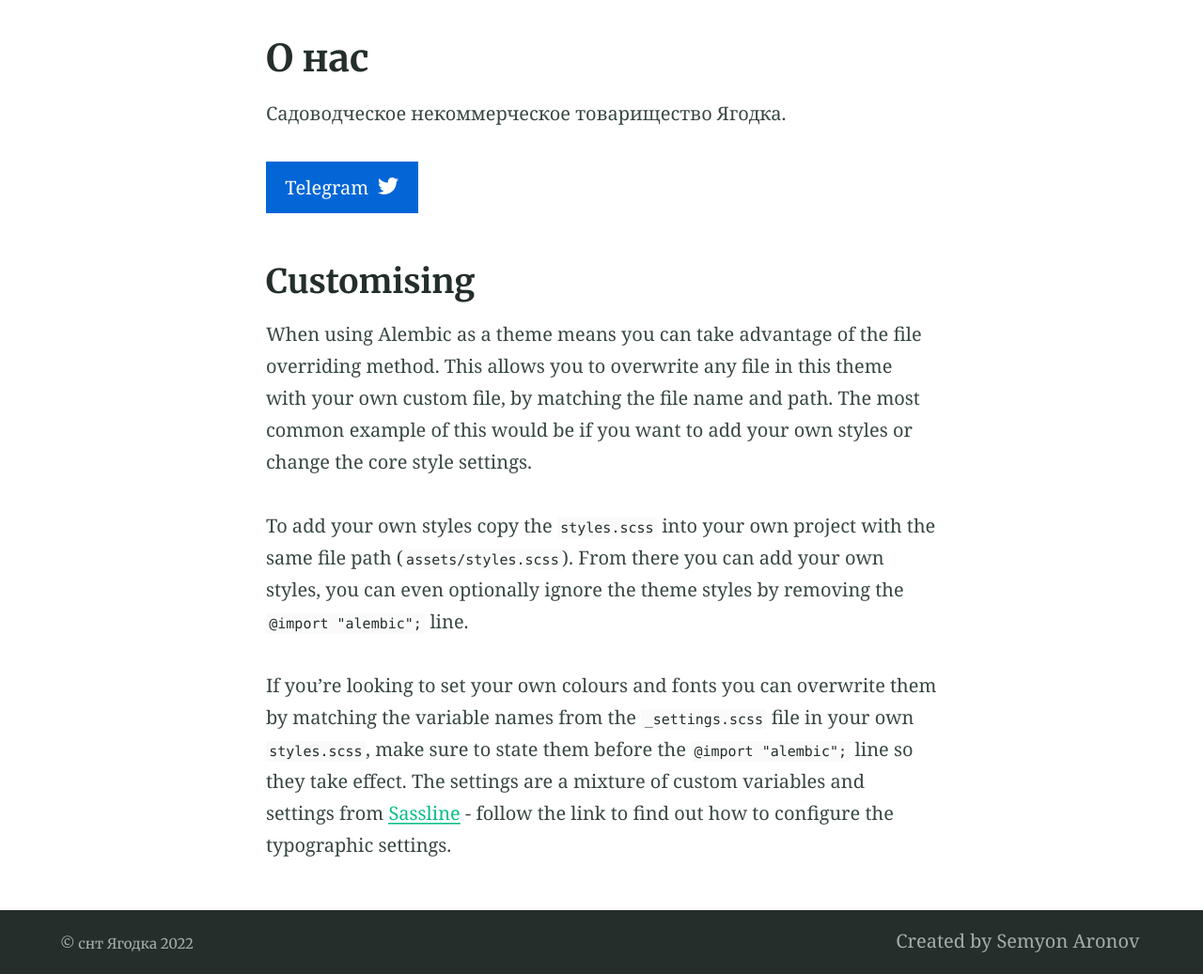
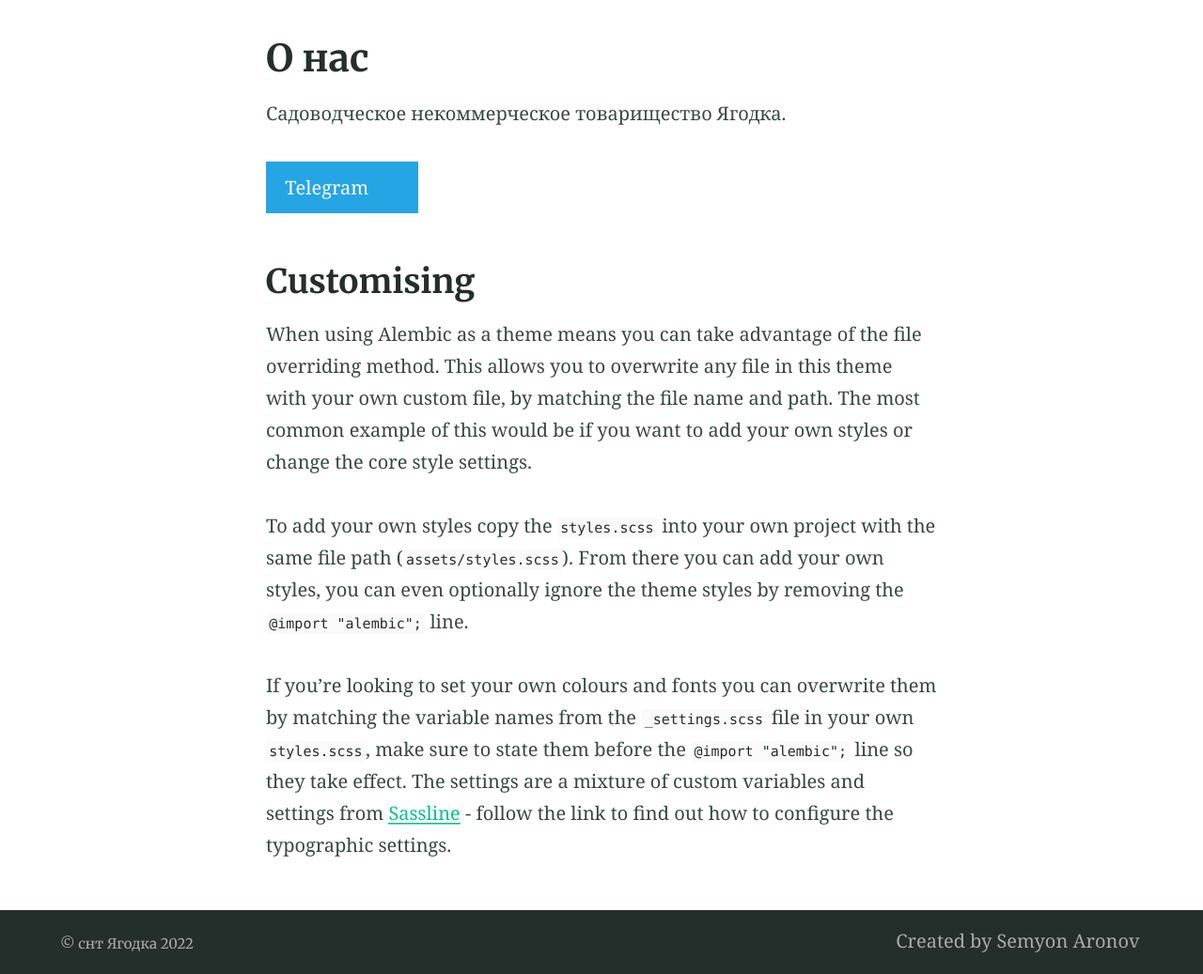
Before and after one commit to bigsem89/bigsem89.github.io, a Jekyll site: the page built from index.md, in a window 1280 px wide. Shown: the part 408-1445 px from the top of the page at 94% size. Built offline with Jekyll 4.4.1, drawn with Linux system fonts in a browser that asks for light colours.

Commit message:
Update index.md

```diff
--- a/index.md
+++ b/index.md
@@ -9,7 +9,7 @@ excerpt: ""
 
 Садоводческое некоммерческое товарищество Ягодка.
 
-{% include button.html text="Telegram" icon="twitter" link="https://github.com/daviddarnes/alembic" color="#0366d6" %}
+{% include button.html text="Telegram" icon="Telegram" link="https://github.com/daviddarnes/alembic" color="#26A5E4" %}
 <!-- {% include button.html text="Buy me a coffee ☕️" link="https://buymeacoffee.com/daviddarnes#support" color="#f68140" %} {% include button.html text="Tweet it" icon="twitter" link="https://twitter.com/intent/tweet/?url=https://alembic.darn.es&text=Alembic%20-%20A%20Jekyll%20boilerplate%20theme&via=DavidDarnes" color="#0d94e7" %} {% include button.html text="Install Alembic ⚗️" link="https://github.com/daviddarnes/alembic#installation" %}
  -->
 <!-- ## Features
```
